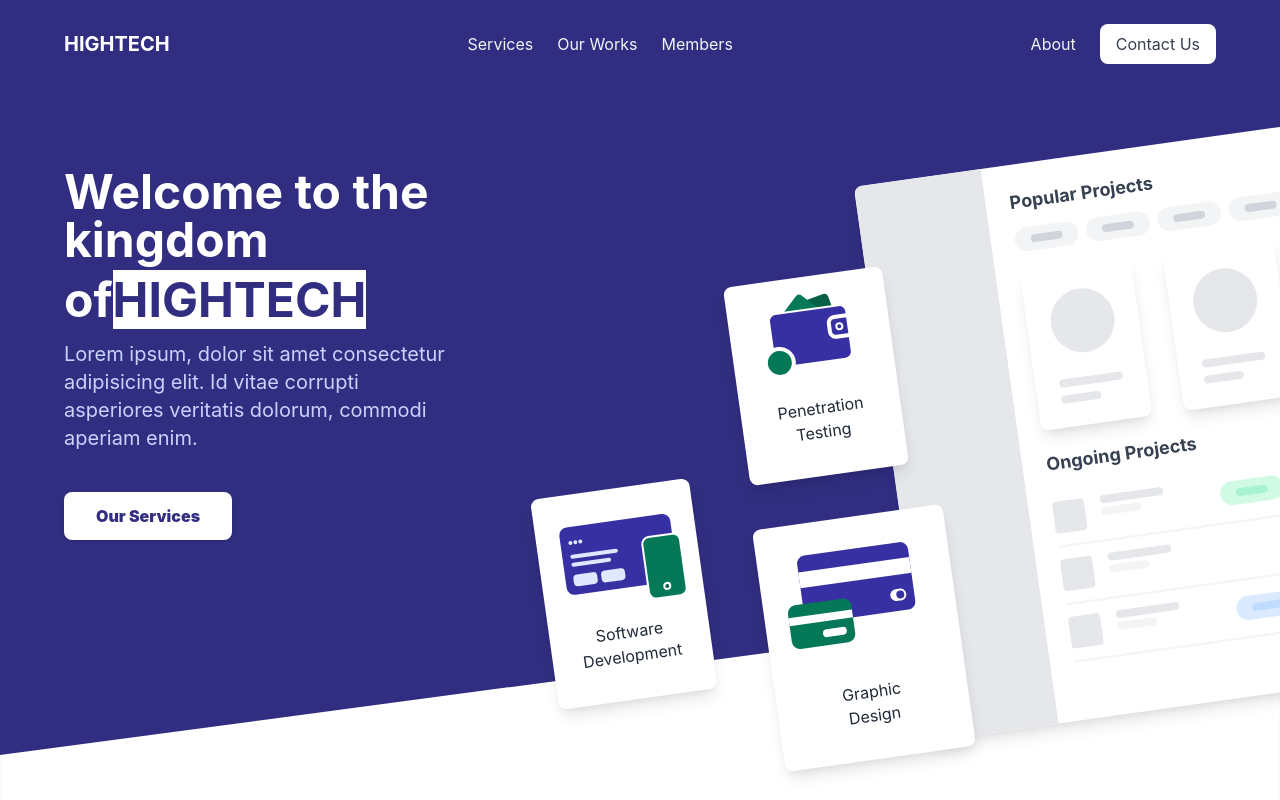
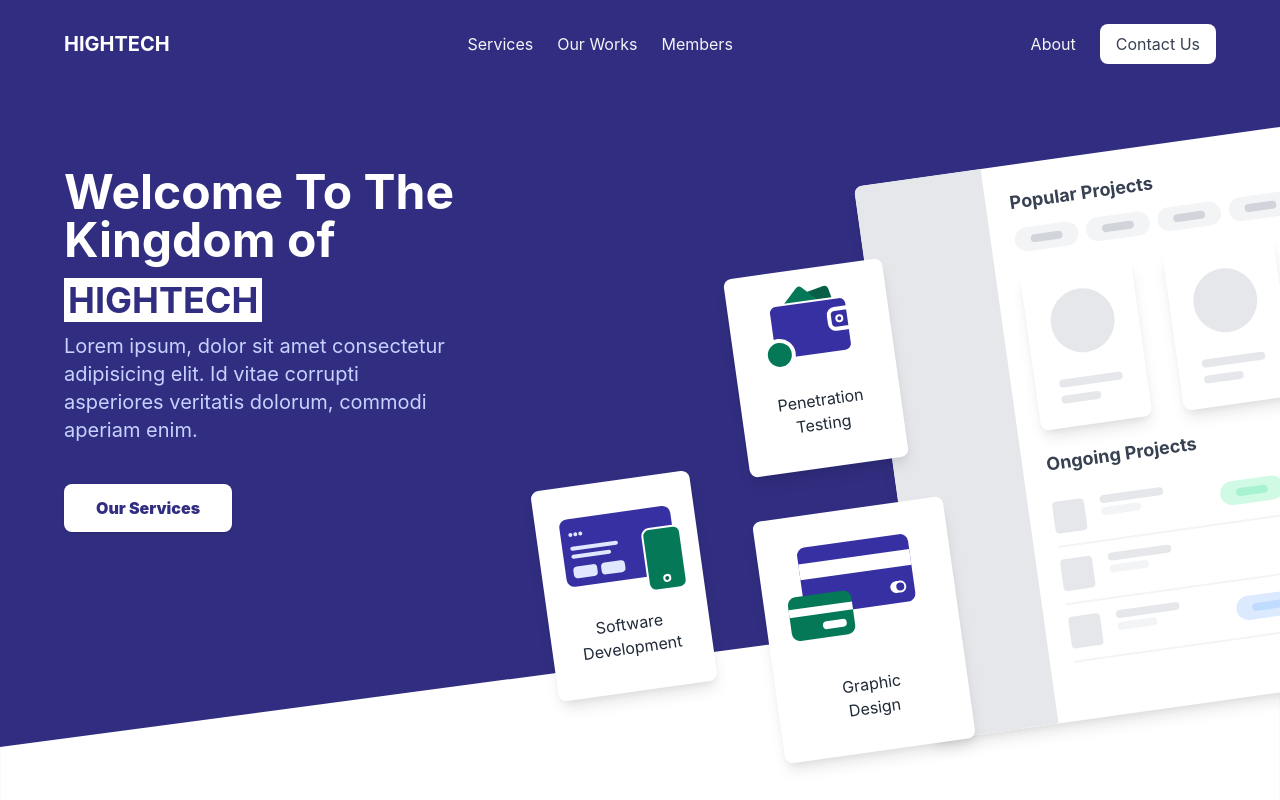
Before and after one commit to High-Tech-MITC/HIGHTECH-official, a React (Create React App) app: page / in a window 1280 px wide. Shown: the top 800 px of the page. Built offline with nearby package versions, Linux system fonts and the light colour scheme.

Commit message:
refactor: update landing page main text UI

```diff
--- a/src/components/Landing.jsx
+++ b/src/components/Landing.jsx
@@ -13,14 +13,14 @@ const Landing = () => {
             <div class="md:flex md:flex-wrap">
               <div class="md:w-1/2 text-center md:text-left md:pt-16">
                 <h1 class="font-bold text-white text-2xl md:text-5xl leading-tight mb-4">
-                  Welcome to the kingdom{" "}
-                  <div className="mt-3">
-                    of
-                    <span className="bg-white text-indigo-900 ">HIGHTECH</span>
-                  </div>
+                  Welcome To The Kingdom of
                 </h1>
 
-                <p class="text-indigo-200 md:text-xl md:pr-48">
+                <span className="font-bold text-4xl bg-white text-indigo-900 mb-4 px-1">
+                  HIGHTECH
+                </span>
+
+                <p class="text-indigo-200 md:text-xl md:pr-48 mt-3">
                   Lorem ipsum, dolor sit amet consectetur adipisicing elit. Id
                   vitae corrupti asperiores veritatis dolorum, commodi aperiam
                   enim.
```
